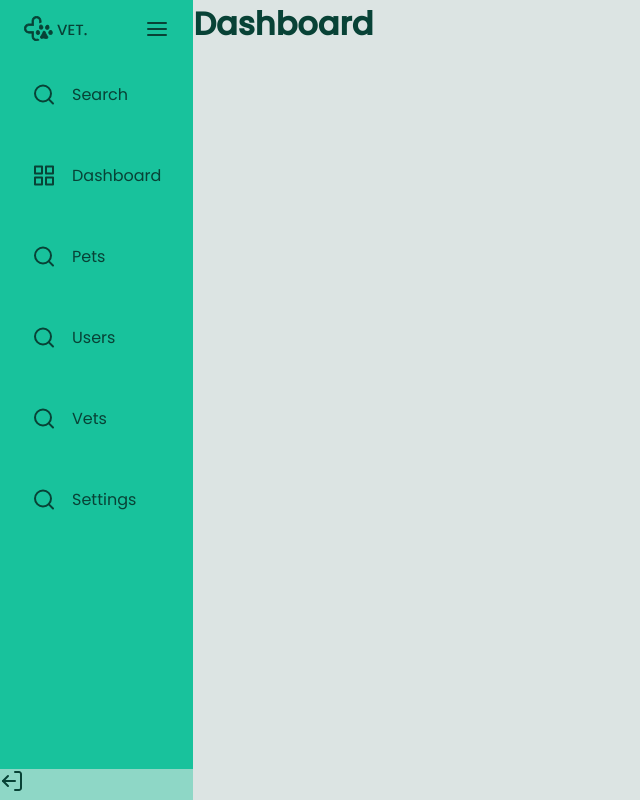
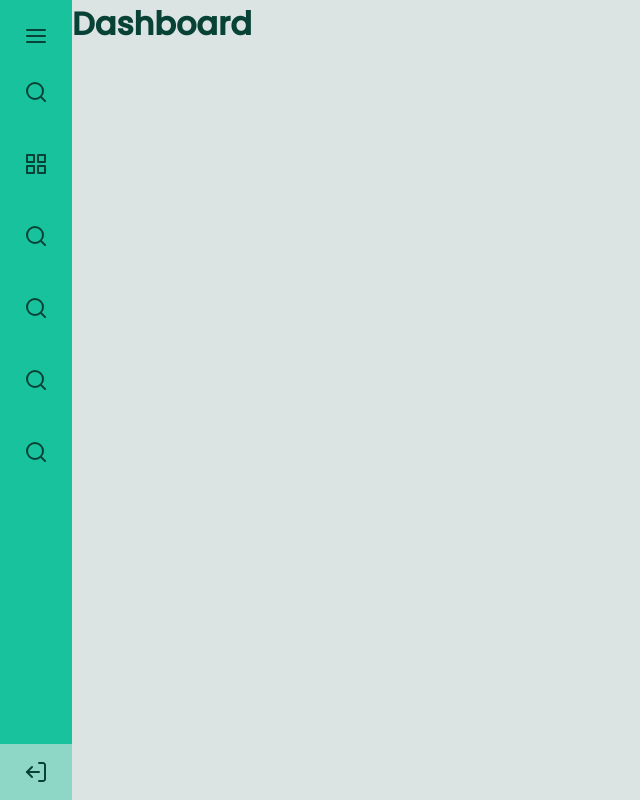
Before and after one commit to vitor2806/sidebar-challenge-rocketseat, a plain HTML site: page index.html in a window 1280 px wide. Both pictures are taken after a click on the picture 56 px from the left and 29 px from the top of the page. Shown: the whole page, without its empty margins (0-640 px from the left). Drawn offline with Linux system fonts and the light colour scheme.

Commit message:
add initial script behavior

```diff
--- a/css/style.css
+++ b/css/style.css
@@ -32,13 +32,12 @@ ul {
     flex-flow: column;
     justify-content: center;
     align-items: center;
-    padding: 1rem;
-    gap: 1.5rem;
+    padding: .5rem;
+    gap: 1rem;
 }
 
 .menu-item {
     width: 100%;
-    align-self: flex-start;
     cursor: pointer;
     list-style: none;
     display: flex;
@@ -55,17 +54,24 @@ ul {
 .menu-header {
     width: 90%;
     display: flex;
-    justify-content: space-between;
+    justify-content: center;
+    margin-top: 1rem;
 }
 
 .user-card {
     width: 100%;
     background-color: var(--light-green);
+    display: flex;
+    align-items: center;
+    justify-content: center;
+    padding: 1rem;
     margin-top: auto;
 }
 
+/* control menu visibility */
+
 .item-desc {
-    display: unset;
+    display: none;
 }
 
 .profile-pic {
@@ -73,5 +79,5 @@ ul {
 }
 
 #logo {
-    display: unset;
+    display: none;
 }
--- a/scripts/index.js
+++ b/scripts/index.js
@@ -1,6 +1,13 @@
 const buttonCtrl = document.querySelector('#hamburger')
 const aside = document.querySelector('aside')
+const menuHeader = document.querySelector('.menu-header')
 
 buttonCtrl.addEventListener('click', () => {
-    aside.style.width === 'unset'
+    const isCollapsed = aside.style.width === 'unset'
+
+    if (isCollapsed) {
+        aside.style.width = '15%'
+    } else {
+        aside.style.width = 'unset'
+    }
 })
```
